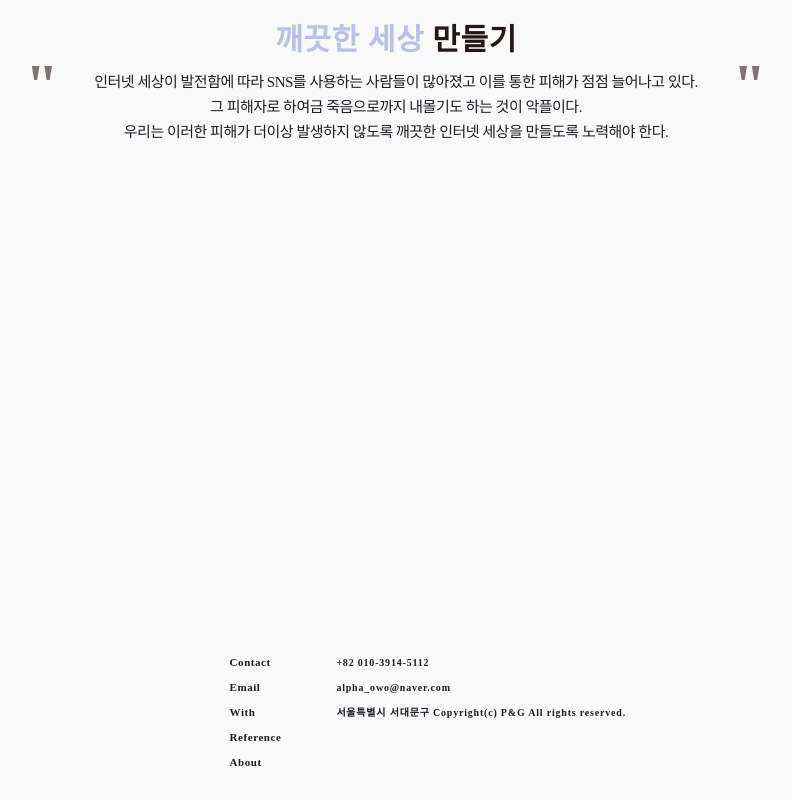
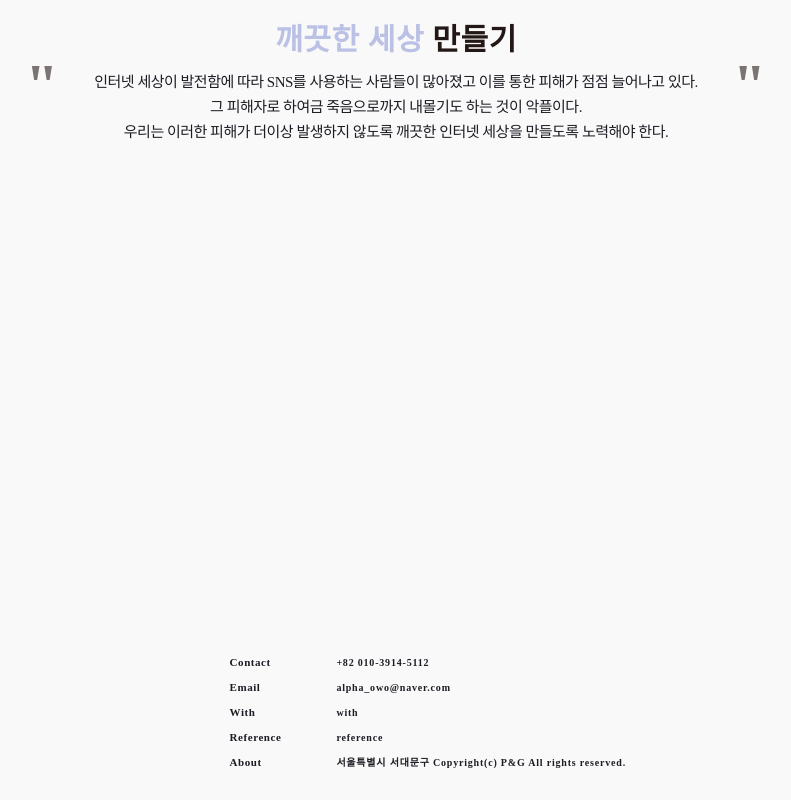
Before and after one commit to alpha0212/Law_PROJECT, a React (Create React App) app: page /content in a window 1280 px wide. Shown: the part 1582-2382 px from the top of the page, without its empty margins (244-1035 px from the left). Built offline with nearby package versions, Linux system fonts and the light colour scheme; a web font is replaced by a local one.

Commit message:
fix(component): Add footer info

```diff
--- a/src/components/common/FixComponents/Footer/index.tsx
+++ b/src/components/common/FixComponents/Footer/index.tsx
@@ -14,8 +14,8 @@ export const Footer: React.FC = () => {
       <S.InfoTextContainer>
         <S.InfoText>+82 010-3914-5112</S.InfoText>
         <S.InfoText>alpha_owo@naver.com</S.InfoText>
-        <S.InfoText>{" "}</S.InfoText>
-        <S.InfoText>{" "}</S.InfoText>
+        <S.InfoText>with</S.InfoText>
+        <S.InfoText>reference</S.InfoText>
         <S.InfoText>
           서울특별시 서대문구 Copyright(c) P&G All rights reserved.
         </S.InfoText>
```
